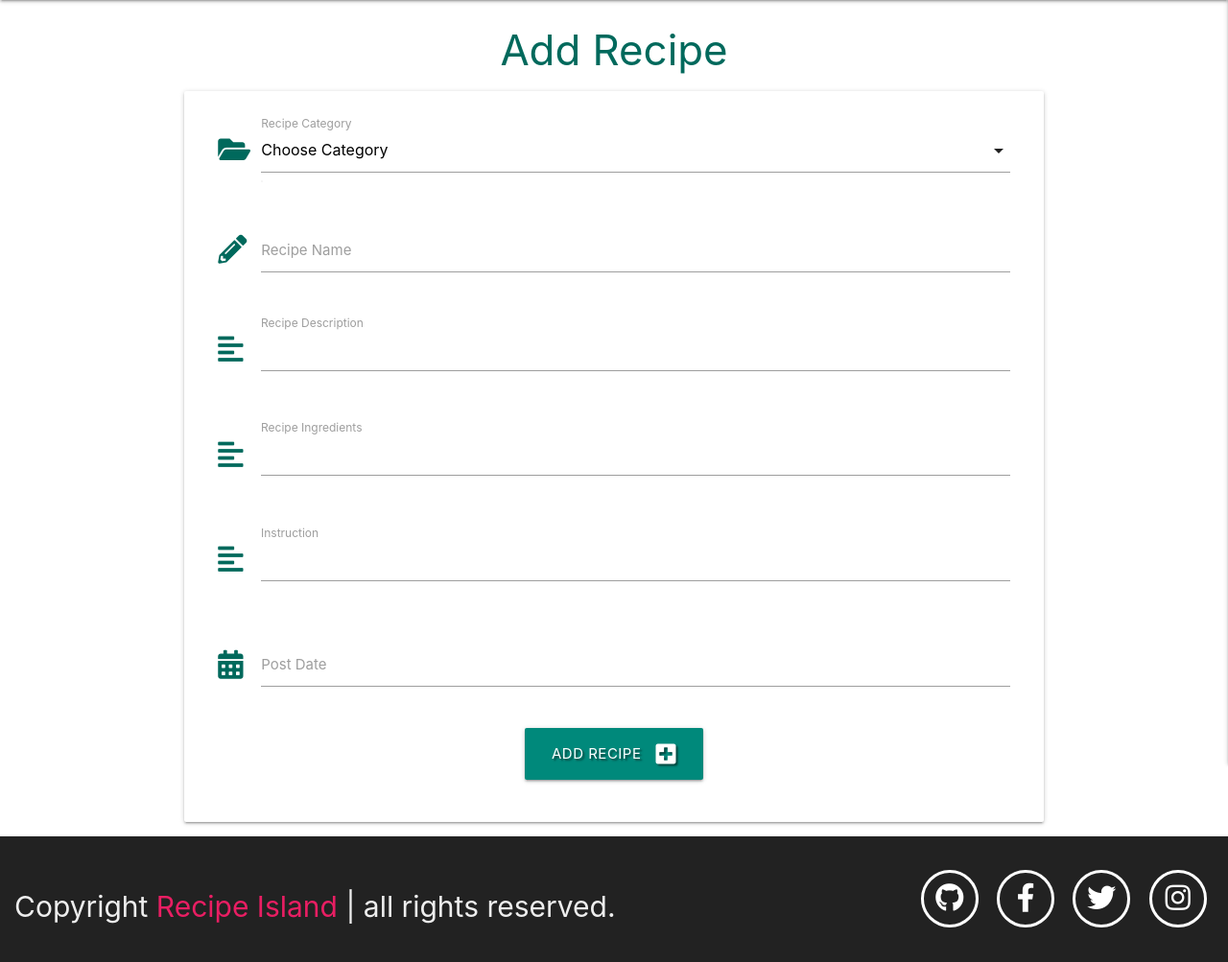
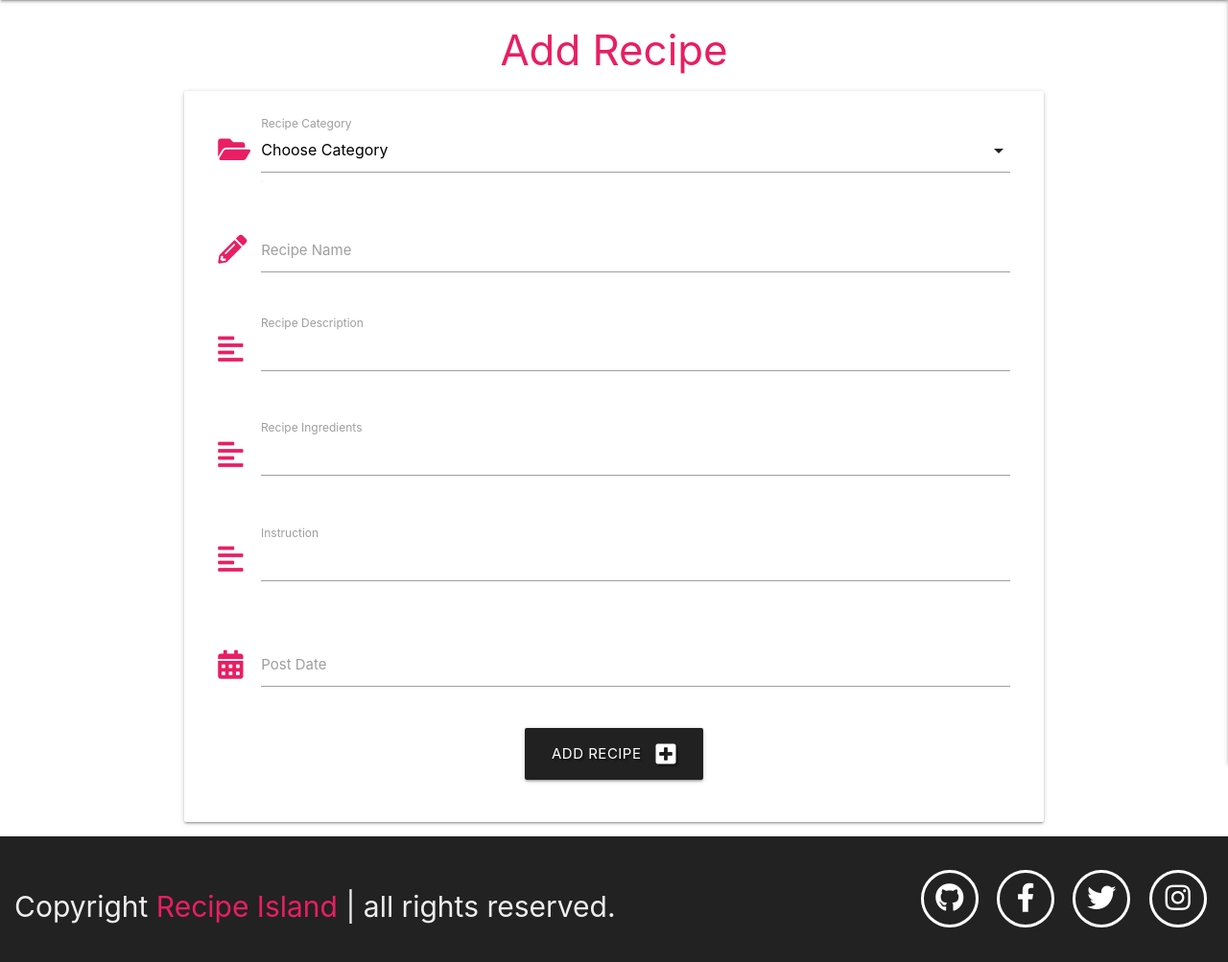
Before and after one commit to Code-Institute-Submissions/atiqbeenrahim-milestone-project-03_julyResub, a Flask app: page /add_recipe in a window 1280 px wide. Shown: the part 64-1067 px from the top of the page at 96% size. Run offline with Flask 2, Linux system fonts and the light colour scheme; data that the repository does not hold is empty; some libraries are stand-ins or nearby versions.

Commit message:
adjest the text and button color

```diff
--- a/app.py
+++ b/app.py
@@ -103,6 +103,7 @@ def profile(username):
     return redirect(url_for("login"))
 
 
+
 @app.route("/logout")
 def logout():
     # remove user from session cookie
--- a/templates/add_category.html
+++ b/templates/add_category.html
@@ -2,14 +2,14 @@
 {% extends "base.html" %}
 {% block content %}
 
-    <h3 class="teal-text text-darken-3 center-align">Add Category</h3>
+    <h3 class="pink-text center-align">Add Category</h3>
 
     <div class="row card-panel grey lighten-5">
         <form class="col s12" method="POST" action="{{ url_for('add_category') }}">
             <!-- category name -->
             <div class="row">
                 <div class="input-field col s12">
-                    <i class="fas fa-folder-open prefix teal-text text-darken-3"></i>
+                    <i class="fas fa-folder-open prefix pink-text"></i>
                     <input id="category_name" name="category_name" minlength="3" maxlength="25"
                         type="text" class="validate" required>
                     <label for="category_name">Category Name</label>
@@ -18,7 +18,7 @@
             <!-- submit button -->
             <div class="row">
                 <div class="col s12 center-align">
-                    <button type="submit" class="btn-large teal darken-1 text-shadow">
+                    <button type="submit" class="btn-large grey darken-4 text-shadow">
                         Add Category <i class="fas fa-plus-square right"></i>
                     </button>
                 </div>
--- a/templates/add_recipe.html
+++ b/templates/add_recipe.html
@@ -1,14 +1,14 @@
 {% extends "base.html" %}
 {% block content %}
 
-    <h3 class="teal-text text-darken-3 center-align">Add Recipe</h3>
+    <h3 class="pink-text center-align">Add Recipe</h3>
 
     <div class="row card-panel greay lighten-5">
         <form class="col s12" method="POST" action="{{ url_for('add_recipe') }}">
             <!--Recipe Category-->
             <div class="row">
                 <div class="input-field col s12">
-                    <i class="fas fa-folder-open prefix teal-text text-darken-3"></i>
+                    <i class="fas fa-folder-open prefix pink-text"></i>
                         <select id="category_name" name="category_name" class="validate" required>
                             <option value="" disabled selected>Choose Category</option>
                             {% for category in categories %}
@@ -21,7 +21,7 @@
             <!-- recipe name -->
             <div class="row">
                 <div class="input-field col s12">
-                    <i class="fas fa-pencil-alt prefix teal-text text-darken-3"></i>
+                    <i class="fas fa-pencil-alt prefix pink-text"></i>
                     <input id="recipe_name" name="recipe_name" minlength="5" maxlength="50"
                         type="text" class="validate" required>
                     <label for="recipe_name">Recipe Name</label>
@@ -30,7 +30,7 @@
             <!-- recipe description -->
             <div class="row">
                 <div class="input-field col s12">
-                    <i class="fas fa-align-left prefix teal-text text-darken-3"></i>
+                    <i class="fas fa-align-left prefix pink-text"></i>
                     <textarea id="recipe_description" name="recipe_description" minlength="5"
                         maxlength="200" class="materialize-textarea validate" required>
                     </textarea>
@@ -40,7 +40,7 @@
             <!-- recipe ingredients -->
             <div class="row">
                 <div class="input-field col s12">
-                    <i class="fas fa-align-left prefix teal-text text-darken-3"></i>
+                    <i class="fas fa-align-left prefix pink-text"></i>
                     <textarea id="recipe_ingredients" name="recipe_ingredients" minlength="5"
                         maxlength="200" class="materialize-textarea validate" required>
                     </textarea>
@@ -50,7 +50,7 @@
             <!-- instruction -->
             <div class="row">
                 <div class="input-field col s12">
-                    <i class="fas fa-align-left prefix teal-text text-darken-3"></i>
+                    <i class="fas fa-align-left prefix pink-text"></i>
                     <textarea id="instruction" name="instruction" minlength="5"
                         maxlength="200" class="materialize-textarea validate" required>
                     </textarea>
@@ -60,7 +60,7 @@
             <!-- date picker -->
             <div class="row">
                 <div class="input-field col s12">
-                    <i class="fas fa-calendar-alt prefix teal-text text-darken-3"></i>
+                    <i class="fas fa-calendar-alt prefix pink-text"></i>
                     <input id="date" name="date" type="text" class="datepicker validate" required>
                     <label for="date">Post Date</label>
                 </div>
@@ -68,7 +68,7 @@
             <!--Submit button-->
             <div class="row">
                 <div class="col s12 center-align">
-                    <button type="submit" class="btn-large teal darken-1 text-shadow">
+                    <button type="submit" class="btn-large grey darken-4 text-shadow">
                         Add Recipe <i class="fas fa-plus-square right"></i>
                     </button>
                 </div>
--- a/templates/base.html
+++ b/templates/base.html
@@ -53,7 +53,7 @@
             {% if messages %}
                 {% for message in messages %}
                     <div class="row flashes">
-                        <h4 class="teal lighten-4 center-align">{{ message }}</h4>
+                        <h4 class="pink lighten-4 center-align">{{ message }}</h4>
                     </div>
                 {% endfor %}
             {% endif %}
--- a/templates/edit_category.html
+++ b/templates/edit_category.html
@@ -1,14 +1,14 @@
 {% extends "base.html" %}
 {% block content %}
 
-    <h3 class="teal-text text-darken-4 center-align">Edit Category</h3>
+    <h3 class="pink-text center-align">Edit Category</h3>
 
     <div class="row card-panel grey lighten-5">
         <form class="col s12" method="POST" action="{{ url_for('edit_category', category_id=category._id) }}">
             <!-- category name -->
             <div class="row">
                 <div class="input-field col s12">
-                    <i class="fas fa-folder-open prefix teal-text text-darken-3"></i>
+                    <i class="fas fa-folder-open prefix pink-text"></i>
                     <input id="category_name" name="category_name" minlength="3" maxlength="25"
                         type="text" value="{{ category.category_name }}" class="validate" required>
                     <label for="category_name">Category Name</label>
@@ -20,7 +20,7 @@
                     <a href="{{ url_for('get_categories') }}" class="btn-large red text-shadow">
                         Cancel <i class="fas fa-times-circle right"></i>
                     </a>
-                    <button type="submit" class="btn-large teal darken-1 text-shadow">
+                    <button type="submit" class="btn-large grey darken-4 text-shadow">
                         Edit Category <i class="fas fa-edit right"></i>
                     </button>
                 </div>
```
Also changed, not shown: templates/categories.html (+4 -4 lines), templates/edit_recipe.html (+8 -8 lines), templates/profile.html (+6 -1 lines), templates/recipes.html (+8 -8 lines), templates/register.html (+4 -4 lines).
